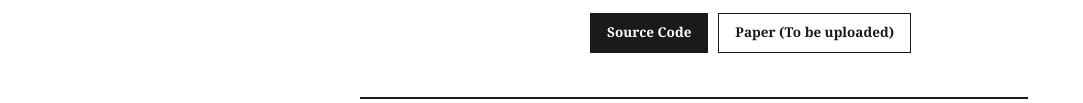
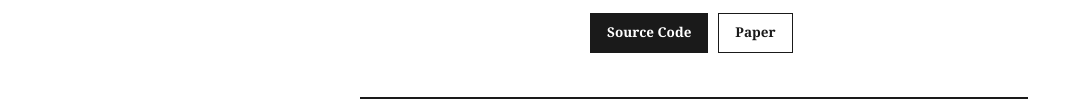
Before and after one commit to jeremiahsamroo/jeremiahsamroo.github.io, a plain HTML site: page index.html in a window 1280 px wide. Shown: the part 2667-2770 px from the top of the page, without its empty margins (98-1181 px from the left). Drawn offline with Linux system fonts and the light colour scheme.

Commit message:
Update index.html

```diff
--- a/index.html
+++ b/index.html
@@ -161,7 +161,7 @@
           <p>Tracked latent semantic shifts in politically charged terms across scraped news corpora. I parsed multiple scraped corpora across multiple decades, created sparse high-dimensional embeddings by converting co-occurence counters to PPMI form, performed k-means clustering, then compared target word clusters across decades via cosine & jacard similarity.</p>
           <div class="card-buttons">
             <a class="btn btn-solid" href="https://github.com/jeremiahsamroo/semantic-analysis/tree/main">Source Code</a>
-            <a class="btn" href="projects/semantic-analysis.html">Paper (To be uploaded)</a>
+            <a class="btn" href="attachments/nlp-paper.pdf">Paper</a>
           </div>
         </div>
       </article>
```
